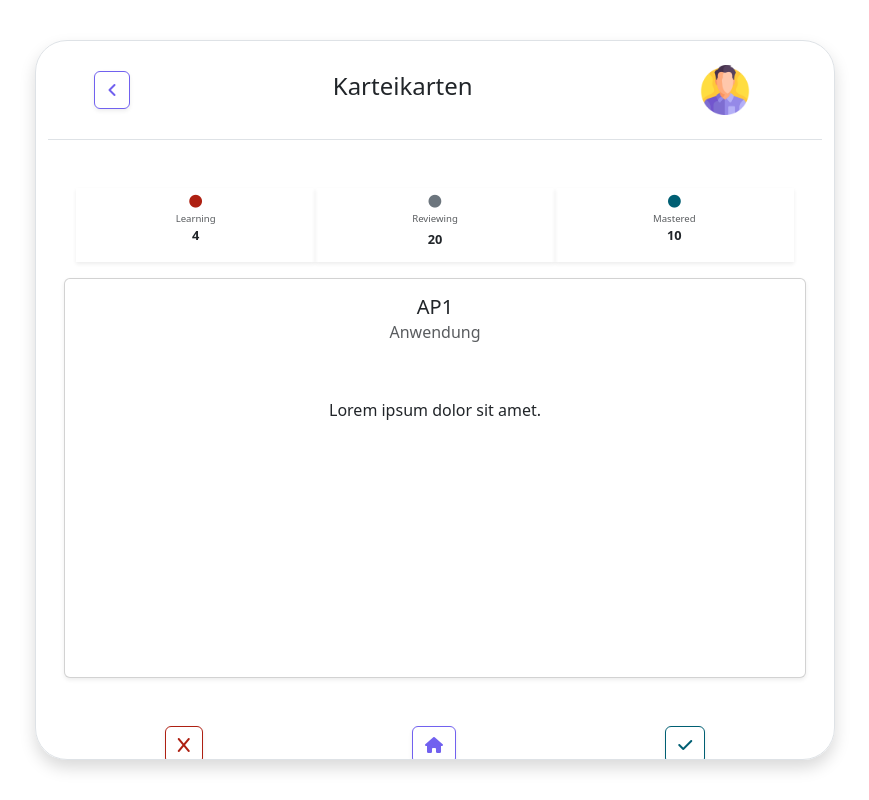
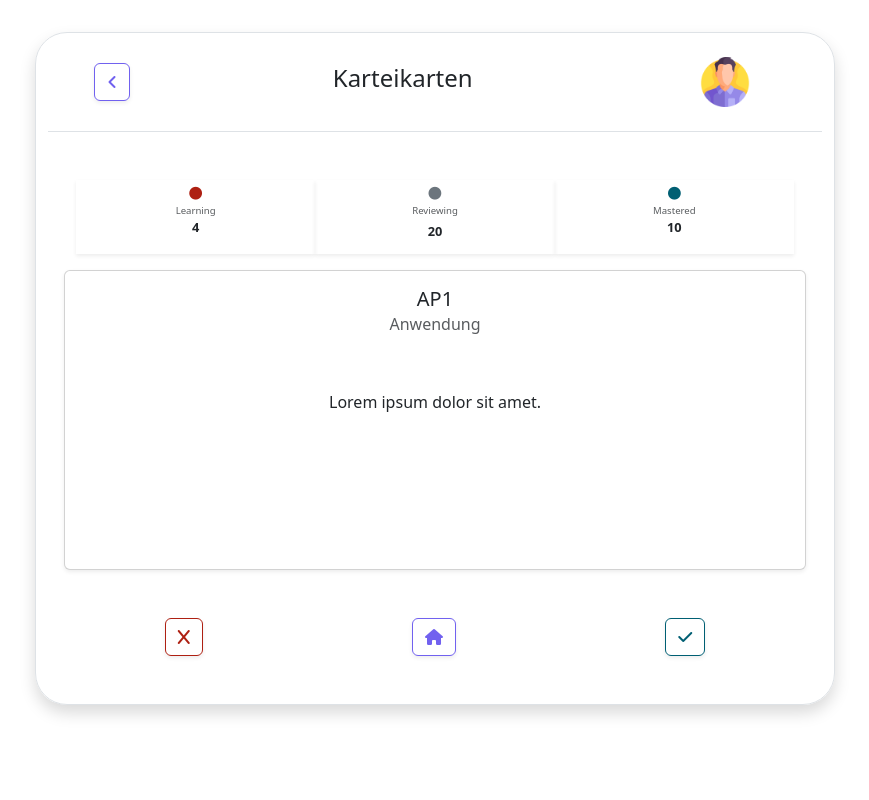
Before and after one commit to williamR07/Flashcards, a website: page index.html in a window 1280 px wide. Shown: the whole page, without its empty margins (205-1074 px from the left). Drawn offline with Linux system fonts and the light colour scheme; no server answers.

Commit message:
styles updated

```diff
--- a/index.html
+++ b/index.html
@@ -12,9 +12,9 @@
 <body>
 
 <div
-        class="container border rounded-5 justify-content-center text-center body-container shadow"
+        class="container border rounded-5 text-center body-container shadow "
 >
-    <div class="container ">
+    <div class="container">
         <div class="row d-flex align-items-center justify-content-center mb-5 py-4 border border-0 border-bottom">
             <div class="col-2">
                 <a href="menu.html" class="btn btn-outline-primary shadow-sm"><i class="fa-solid fa-angle-left"></i></a>
--- a/scss/styles.scss
+++ b/scss/styles.scss
@@ -1,12 +1,12 @@
 .body-container {
-  height: 90vh;
-  margin-top: 5vh;
+  height: 100%;
+  margin: 2.5% auto;
   overflow: hidden;
 }
 
 .card {
-  min-height: 400px;
-  max-height: 400px;
+  min-height: 300px;
+  max-height: 300px;
 
 }
 
```
Also changed, not shown: css/styles.css.
